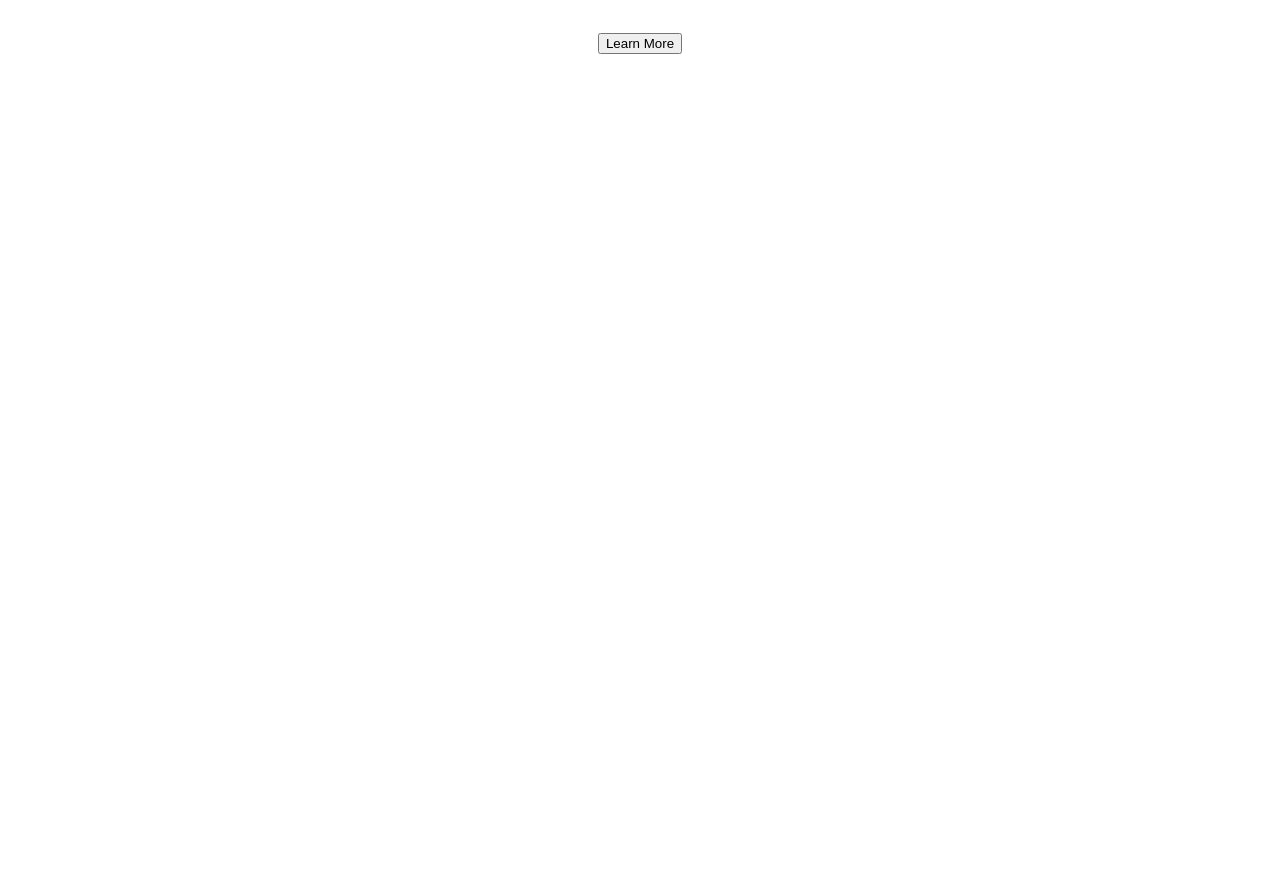
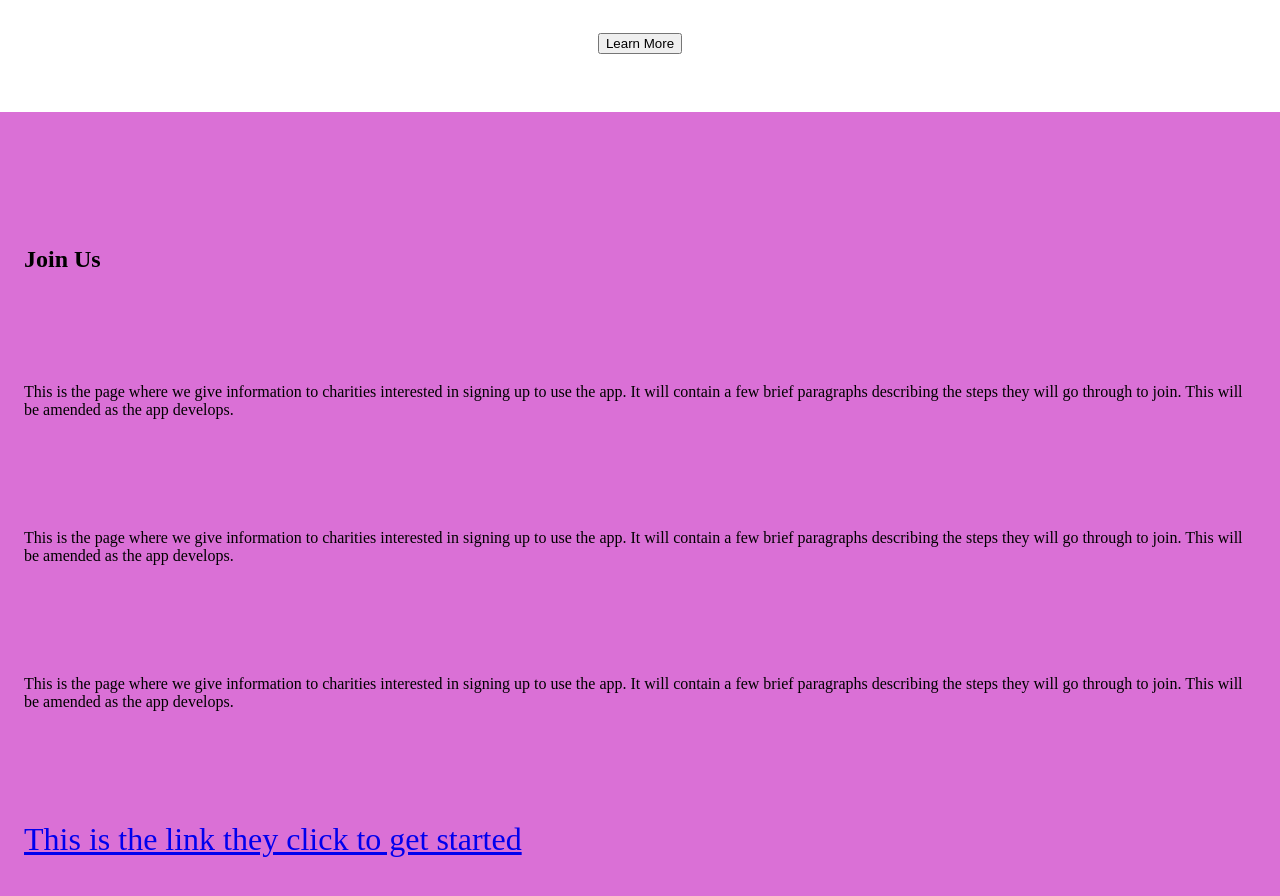
Before and after one commit to Luke-Mueller/ycc, a React (Create React App) app: page / in a window 1280 px wide. Shown: the part 2630-3526 px from the top of the page. Before the commit the page ends 2742 px from the top, so only its background shows below. Built offline with nearby package versions, Linux system fonts and the light colour scheme.

Commit message:
creates navItem component

```diff
--- a/src/App.js
+++ b/src/App.js
@@ -3,6 +3,7 @@ import React from 'react';
 import Home from './Components/Home/Home';
 import QuickViews from './Components/QuickViews/QuickViews';
 import YourColoradoCharity from './Components/YourColoradoCharity/YourColoradoCharity';
+import JoinUs from './Components/JoinUs/JoinUs';
 
 import './App.css';
 
@@ -12,6 +13,7 @@ const App = () => {
       <Home />
       <YourColoradoCharity />
       <QuickViews />
+      <JoinUs />
     </div>
   );
 }
--- a/src/Components/Home/Nav/Nav.css
+++ b/src/Components/Home/Nav/Nav.css
@@ -0,0 +1,6 @@
+.Nav {
+  padding: 1.5rem;
+  display: flex;
+  flex-direction: column;
+  align-items: flex-start;
+}
--- a/src/Components/Home/Nav/Nav.js
+++ b/src/Components/Home/Nav/Nav.js
@@ -1,10 +1,29 @@
 import React from 'react';
 
+import NavItem from './NavItem/NavItem';
 import './Nav.css';
 
-const Nav = props => {
+const Nav = () => {
+
+  const navItemsList = [
+    'Home',
+    'About YCC',
+    'The Charities',
+    'Join the community'
+  ]
+
+  const navItems = navItemsList.map(navItem =>
+    <NavItem
+      item={navItem}
+      key={navItemsList.indexOf(navItem)} />
+  );
+
   return (
-    <h1>Filler Content</h1>
+    <nav className="Nav">
+      <ul>
+        {navItems}
+      </ul>
+    </nav>
   )
 }
 
--- /dev/null
+++ b/src/Components/Home/Nav/NavItem/NavItem.js
@@ -0,0 +1,13 @@
+import React from 'react';
+
+import './NavItem.css';
+
+const NavItem = props => {
+  return (
+    <li>
+      <a href="#">{props.item}</a>
+    </li>
+  )
+};
+
+export default NavItem;
--- /dev/null
+++ b/src/Components/JoinUs/JoinUs.css
@@ -0,0 +1,13 @@
+.JoinUs {
+  height: 110vh;
+  width: 100%;
+  background-color: orchid;
+  display: flex;
+  flex-direction: column;
+  justify-content: space-evenly;
+  padding: 1.5rem;
+}
+
+.JoinUs__a {
+  font-size: 2rem;
+}
--- /dev/null
+++ b/src/Components/JoinUs/JoinUs.js
@@ -0,0 +1,17 @@
+import React from 'react';
+
+import './JoinUs.css';
+
+const JoinUs = props => {
+  return (
+    <section className="JoinUs">
+      <h1> Join Us </h1>
+      <p>This is the page where we give information to charities interested in signing up to use the app.  It will contain a few brief paragraphs describing the steps they will go through to join.  This will be amended as the app develops. </p>
+      <p>This is the page where we give information to charities interested in signing up to use the app.  It will contain a few brief paragraphs describing the steps they will go through to join.  This will be amended as the app develops. </p>
+      <p>This is the page where we give information to charities interested in signing up to use the app.  It will contain a few brief paragraphs describing the steps they will go through to join.  This will be amended as the app develops. </p>
+      <a className="JoinUs__a" href="#">This is the link they click to get started</a>
+    </section>
+  )
+};
+
+export default JoinUs;
--- a/src/Components/Shared/Backdrop/Backdrop.css
+++ b/src/Components/Shared/Backdrop/Backdrop.css
@@ -6,5 +6,5 @@
   left: 0;
   z-index: 50;
   background-color: rgba(101, 86, 146, 0.9);
-  transition: all 250ms ease-out;
+  transition: all 250ms ease-in;
 }
--- a/src/Components/YourColoradoCharity/YourColoradoCharity.css
+++ b/src/Components/YourColoradoCharity/YourColoradoCharity.css
@@ -7,7 +7,3 @@
   background-color: aquamarine;
   padding: 1.5rem;
 }
-
-.YCC__a {
-  font-size: 2rem;
-}
--- a/src/Components/YourColoradoCharity/YourColoradoCharity.js
+++ b/src/Components/YourColoradoCharity/YourColoradoCharity.js
@@ -11,7 +11,6 @@ const YourColoradoCharity = props => {
       <br/>
       <h2>This is a different paragraph highlighting the diversity of our clients and inviting users to scroll down and learn more about each one</h2>
       <br/>
-      <a className="YCC__a" href="#">Join the community</a>
     </div>
   )
 };
```
Also changed, not shown: src/Components/Footer/Footer.js (deleted), src/Components/Home/Nav/NavItem/NavItem.css (added).
